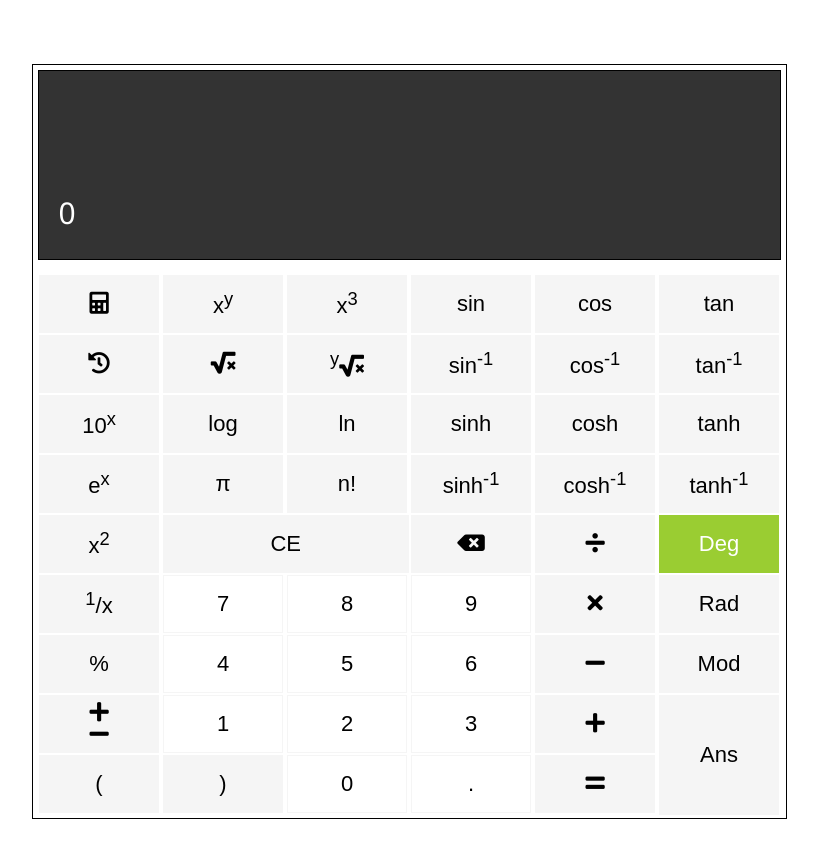
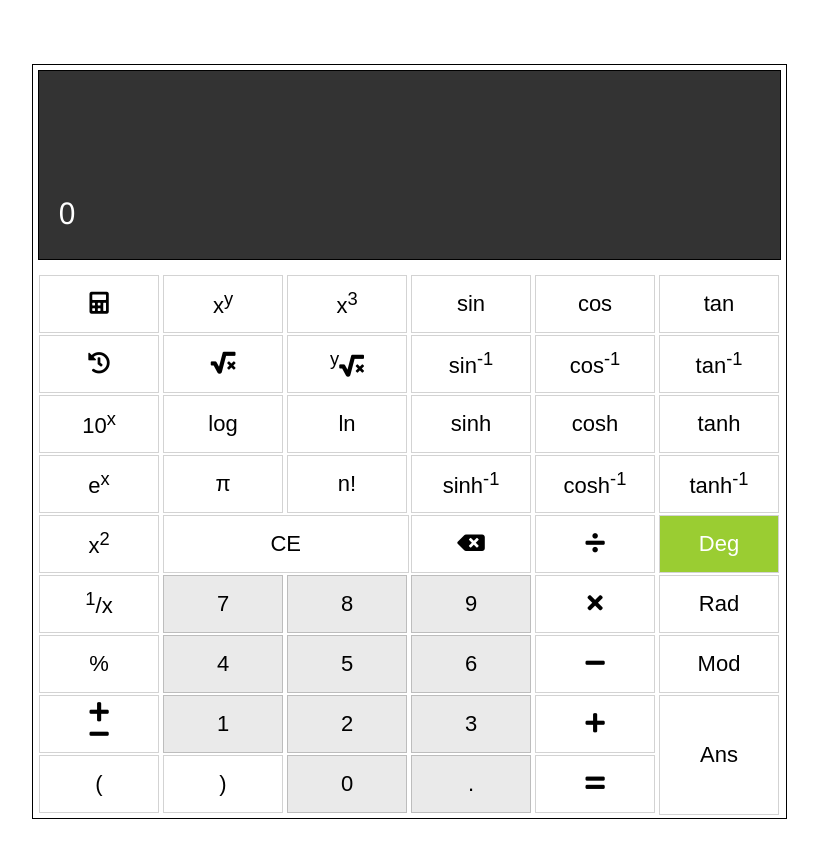
Before and after one commit to Shams425/APPS, a plain HTML site: page Calculator/index.html in a window 1280 px wide. Both pictures are taken after a click on the button 409 px from the left and 315 px from the top of the page. Shown: the whole page, without its empty margins (231-1049 px from the left). Drawn offline with Linux system fonts and the light colour scheme.

Commit message:
add styles to the buttons

```diff
--- a/Calculator/css/main.css
+++ b/Calculator/css/main.css
@@ -19,8 +19,8 @@ button {
   margin: 5px 2px;
   font-size: 40px;
   outline: none;
-  border: 0.5px solid transparent;
-  background-color: #f5f5f5;
+  border: 1px solid #d3d3d3;
+  background-color: #ffffff;
   text-align: center;
 }
 .sinceCalc button {
@@ -29,12 +29,13 @@ button {
   margin: 5px 2px;
   font-size: 22px;
   outline: none;
-  border: 0.5px solid transparent;
+  border: 1px solid #d3d3d3;
+  background-color: #ffffff;
   text-align: center;
 }
 button[data-number] {
-  background-color: white;
-  border: 0.5px solid #f5f5f5;
+  background-color: #8b8b8b2e;
+  border: 0.5px solid #bdbdbd;
 }
 button:hover {
   background-color: yellowgreen;
```
